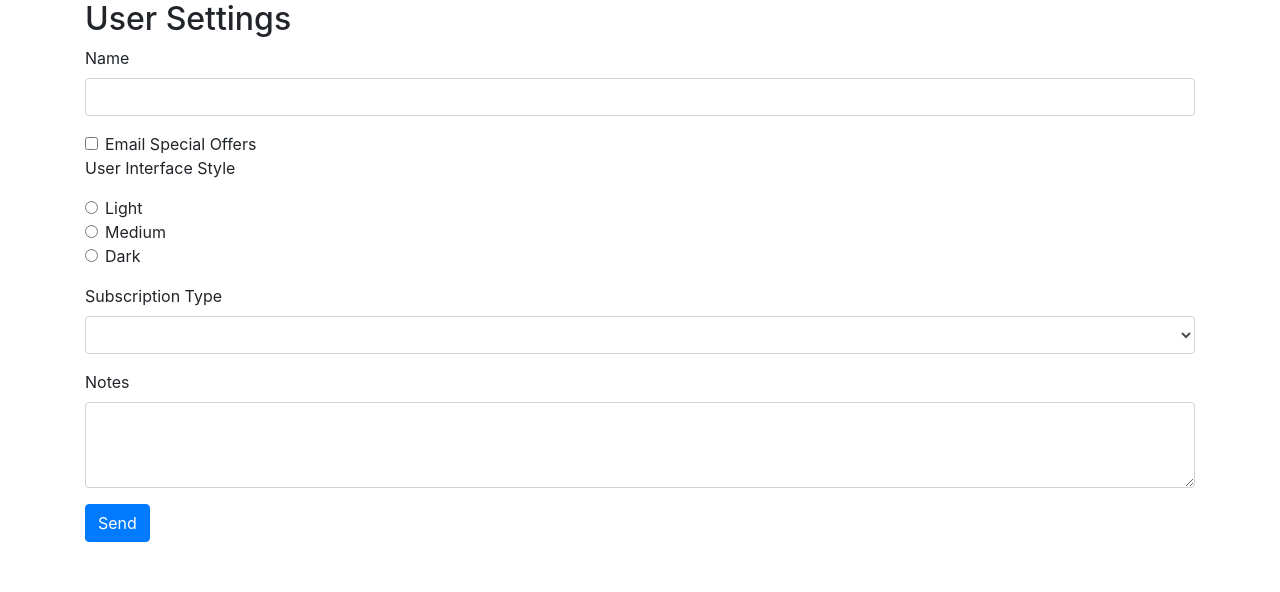
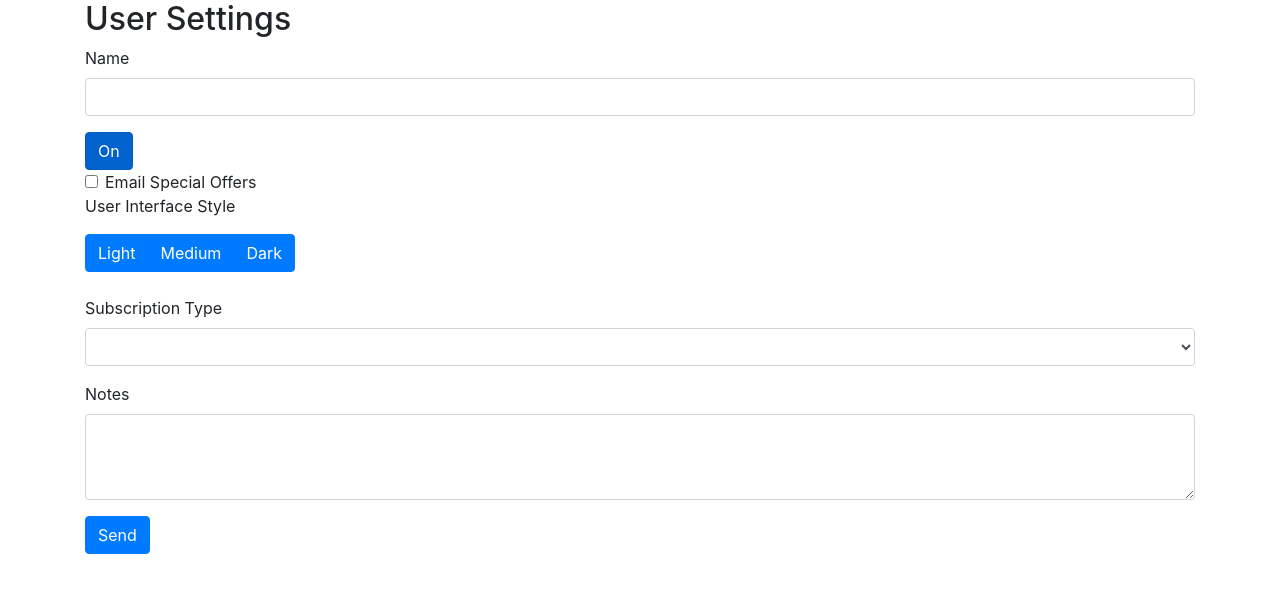
Before and after one commit to sdts24/Angular-Form, an Angular app: page / in a window 1280 px wide. Shown: the top 592 px of the page. Built offline with nearby package versions, Linux system fonts and the light colour scheme.

Commit message:
Avances Ultimo Modulo

```diff
--- a/angular.json
+++ b/angular.json
@@ -85,6 +85,7 @@
               "src/assets"
             ],
             "styles": [
+              "./node_modules/bootstrap/dist/css/bootstrap.min.css",
               "src/styles.css"
             ],
             "scripts": []
@@ -116,6 +117,7 @@
           }
         }
       }
-    }},
+    }
+  },
   "defaultProject": "ps-demo"
 }
--- a/package.json
+++ b/package.json
@@ -20,6 +20,7 @@
     "@angular/platform-browser-dynamic": "~8.1.1",
     "@angular/router": "~8.1.1",
     "bootstrap": "^4.3.1",
+    "ngx-bootstrap": "^4.1.1",
     "rxjs": "~6.4.0",
     "tslib": "^1.9.0",
     "zone.js": "~0.9.1"
--- a/src/app/app.module.ts
+++ b/src/app/app.module.ts
@@ -4,6 +4,7 @@
 import { AppComponent } from './app.component';
 import { HttpClientModule } from '@angular/common/http';
 import { UserSettingsFormComponent } from './user-settings-form/user-settings-form.component';
+import { ButtonsModule } from 'ngx-bootstrap/buttons';
 
 @NgModule({
   declarations: [
@@ -13,7 +14,8 @@
   imports: [
     BrowserModule,
     FormsModule,
-    HttpClientModule
+    HttpClientModule,
+    ButtonsModule.forRoot()
   ],
   providers: [],
   bootstrap: [AppComponent]
--- a/src/app/user-settings-form/user-settings-form.component.html
+++ b/src/app/user-settings-form/user-settings-form.component.html
@@ -11,8 +11,14 @@
                 class="alert alert-danger">
                 Enter Name
             </div>
+        </div>
 
-        </div>
+        <button type="button" class="btn btn-primary" name="singleModel"
+        [(ngModel)]="singleModel" btnCheckbox
+        btnCheckboxTrue="On" btnCheckboxFalse="Off">
+        {{ singleModel }}
+        </button>
+
         <div class="form-check">
             <input class="form-check-input form-group" type="checkbox"
                     id="emailOffers" name="emailOffers" [(ngModel)]="userSettings.emailOffers">
@@ -23,27 +29,17 @@
 
         <p>User Interface Style</p>
         <div class="form-group">
-            <div class="form-check">
-                <input class="form-check-input" type="radio" name="interfaceStyle" [(ngModel)]="userSettings.interfaceStyle"
-                            id="lightInterface" value="light" checked>
-                    <label class="form-check-label" for="lightInterface">
-                        Light
-                    </label>
-            </div>
-            <div class="form-check">
-            <input class="form-check-input" type="radio" name="interfaceStyle" [(ngModel)]="userSettings.interfaceStyle"
-                        id="mediumInterface" value="medium">
-                <label class="form-check-label" for="mediumInterface">
-                    Medium
-                </label>
-            </div>
-            <div class="form-check">
-            <input class="form-check-input" type="radio" name="interfaceStyle"  [(ngModel)]="userSettings.interfaceStyle"
-                        id="darkInterface" value="dark">
-                <label class="form-check-label" for="darkInterface">
-                    Dark
-                </label>
-            </div>
+
+                <div class="btn-group">
+
+                        <label class="btn btn-primary" [(ngModel)]="userSettings.interfaceStyle" name="interfaceStyle"
+                               btnRadio="Light" tabindex="0" role="button">Light</label>
+                        <label class="btn btn-primary" [(ngModel)]="userSettings.interfaceStyle" name="interfaceStyle"
+                               btnRadio="Medium" tabindex="0" role="button">Medium</label>
+                        <label class="btn btn-primary" [(ngModel)]="userSettings.interfaceStyle" name="interfaceStyle"
+                               btnRadio="Dark" tabindex="0" role="button">Dark</label>
+                </div>
+
         </div>
 
         <div class="form-group">
@@ -60,7 +56,6 @@
             <label for="notes">Notes</label>
             <textarea id="notes" name="notes" class="form-control" [(ngModel)]="userSettings.note"
                     rows="3"></textarea>
-
         </div>
 
         <button class="btn btn-primary">Send</button>
--- a/src/app/user-settings-form/user-settings-form.component.ts
+++ b/src/app/user-settings-form/user-settings-form.component.ts
@@ -19,6 +19,8 @@
     note: null
   };
 
+  singleModel = "On";
+
   subscriptionTypes: Observable<string[]>;
 
   userSettings: UserSettings = {...this.originalUserSettings};
```
Also changed, not shown: 2 other files (tests, documents, lock files or other folders).
